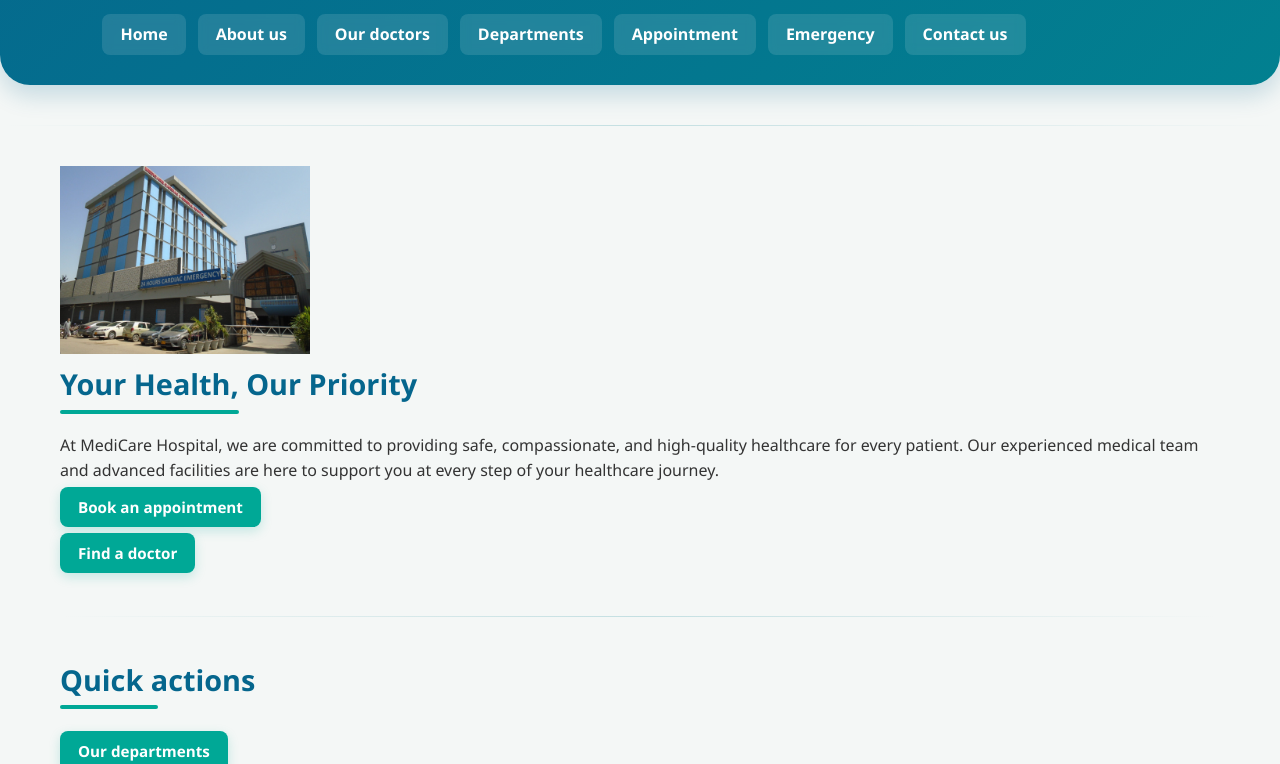
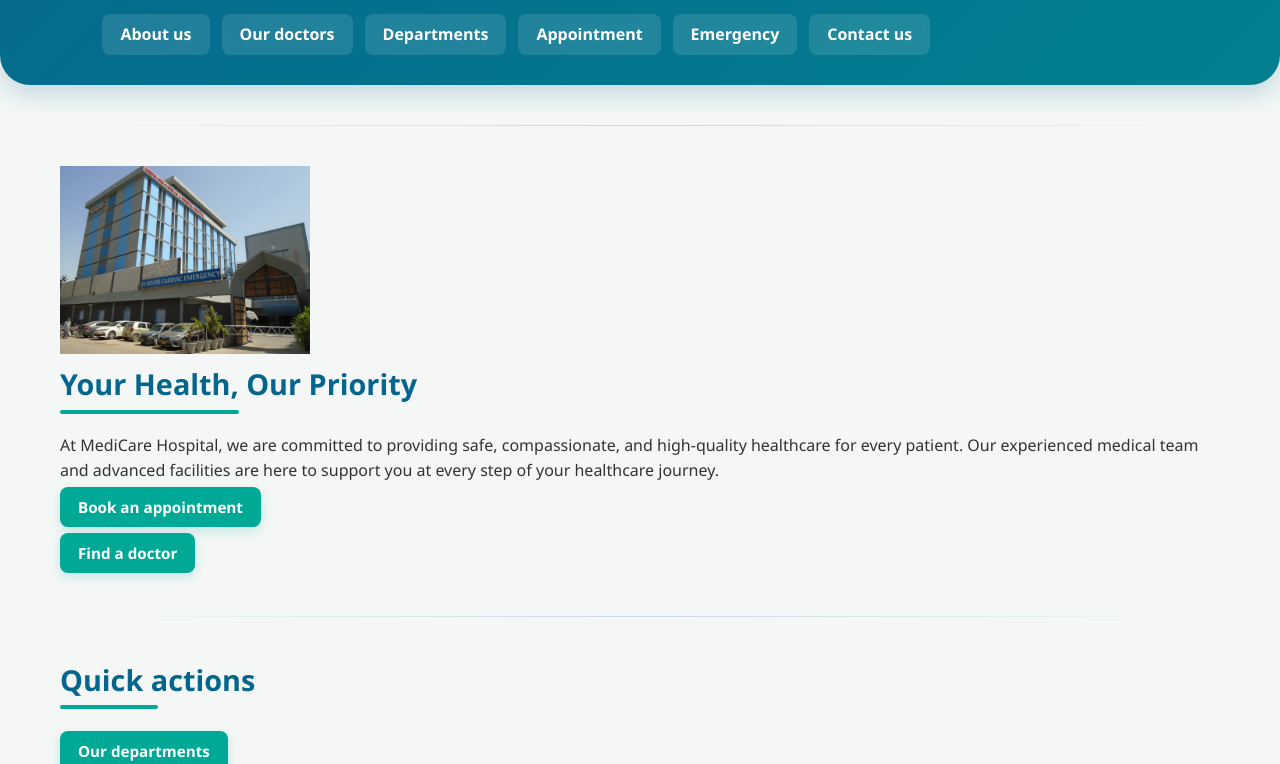
Before and after one commit to asermohameddd/Hospital-simulation-website-medicare-, a plain HTML site: page index.html in a window 1280 px wide. Shown: the part 336-1100 px from the top of the page. Drawn offline with Linux system fonts and the light colour scheme.

Commit message:
Update index.html

```diff
--- a/index.html
+++ b/index.html
@@ -19,9 +19,6 @@
         </figure>
         <nav>
             <ul>
-                <li>
-                    <a href="/">Home</a>
-                </li>
                 <li>
                     <a href="about.html">About us</a>
                 </li>
```
